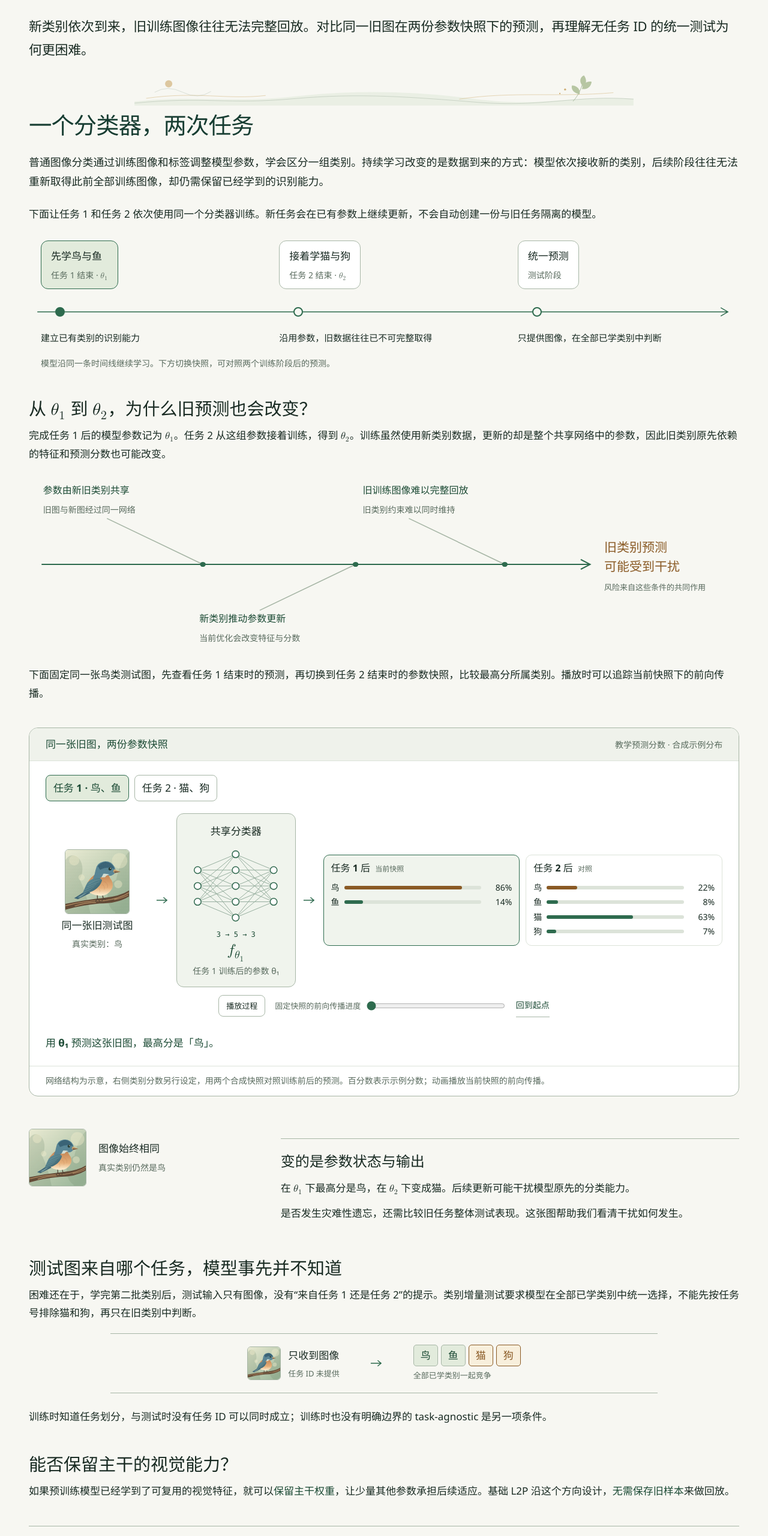
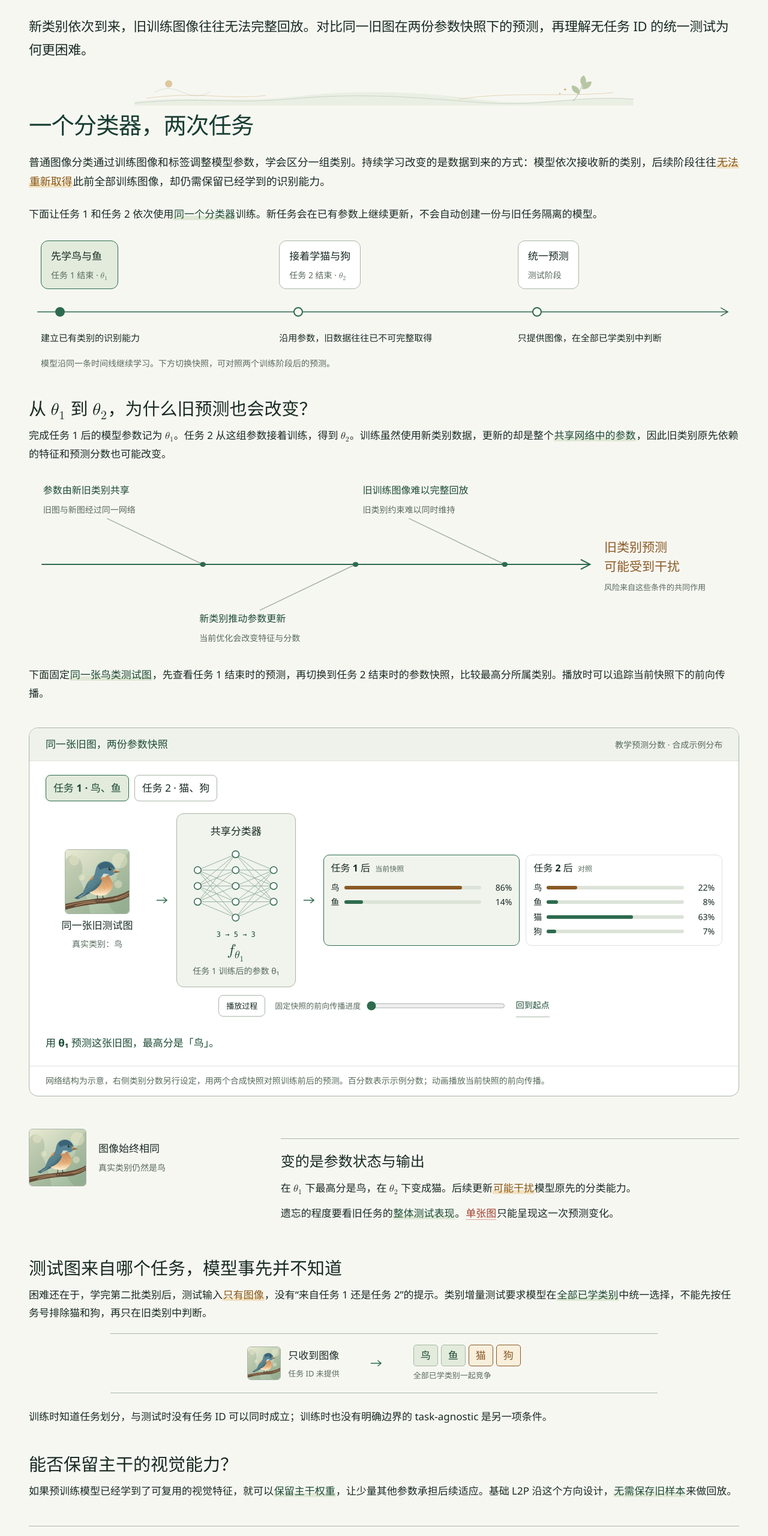
Before and after one commit to LIZZYGREAT/PaperSkillWork, a React (Vite) app in the folder papers/l2p/web/enhanced/: page / in a window 1280 px wide. Shown: the part 236-2797 px from the top of the page at 60% size. Built offline with nearby package versions, Linux system fonts and the light colour scheme.

Commit message:
style(l2p): emphasize concise teaching keywords with semantic color

```diff
--- a/papers/l2p/web/enhanced/src/modules/lessons.tsx
+++ b/papers/l2p/web/enhanced/src/modules/lessons.tsx
@@ -26,14 +26,14 @@ export function TaskStream() {
   const playback = useLessonPlayback(2300);
   return (
     <>
-      <p className="lesson-lead">普通图像分类通过训练图像和标签调整模型参数，学会区分一组类别。持续学习改变的是数据到来的方式：模型依次接收新的类别，后续阶段往往无法重新取得此前全部训练图像，却仍需保留已经学到的识别能力。</p>
-      <p className="lesson-prose">下面让任务 1 和任务 2 依次使用同一个分类器训练。新任务会在已有参数上继续更新，不会自动创建一份与旧任务隔离的模型。</p>
+      <p className="lesson-lead">普通图像分类通过训练图像和标签调整模型参数，学会区分一组类别。持续学习改变的是数据到来的方式：模型依次接收新的类别，后续阶段往往<span className="lesson-key lesson-key--caution">无法重新取得</span>此前全部训练图像，却仍需保留已经学到的识别能力。</p>
+      <p className="lesson-prose">下面让任务 1 和任务 2 依次使用<span className="lesson-key">同一个分类器</span>训练。新任务会在已有参数上继续更新，不会自动创建一份与旧任务隔离的模型。</p>
       <TaskTimeline phase={phase} />
       <section className="explain-section">
         <h3>从 <LessonVar base="θ" index="1" /> 到 <LessonVar base="θ" index="2" />，为什么旧预测也会改变？</h3>
-        <p>完成任务 1 后的模型参数记为 <math><Sub base="θ" index={1} /></math>。任务 2 从这组参数接着训练，得到 <math><Sub base="θ" index={2} /></math>。训练虽然使用新类别数据，更新的却是整个共享网络中的参数，因此旧类别原先依赖的特征和预测分数也可能改变。</p>
+        <p>完成任务 1 后的模型参数记为 <math><Sub base="θ" index={1} /></math>。任务 2 从这组参数接着训练，得到 <math><Sub base="θ" index={2} /></math>。训练虽然使用新类别数据，更新的却是整个<span className="lesson-key">共享网络中的参数</span>，因此旧类别原先依赖的特征和预测分数也可能改变。</p>
         <InterferenceFishbone />
-        <p>下面固定同一张鸟类测试图，先查看任务 1 结束时的预测，再切换到任务 2 结束时的参数快照，比较最高分所属类别。播放时可以追踪当前快照下的前向传播。</p>
+        <p>下面固定<span className="lesson-key">同一张鸟类测试图</span>，先查看任务 1 结束时的预测，再切换到任务 2 结束时的参数快照，比较最高分所属类别。播放时可以追踪当前快照下的前向传播。</p>
       </section>
       <figure className="lesson-figure">
         <div className="figure-top"><strong>同一张旧图，两份参数快照</strong><span>教学预测分数 · 合成示例分布</span></div>
@@ -67,7 +67,7 @@ export function TaskStream() {
       <OldImageReading />
       <section className="explain-section">
         <h3>测试图来自哪个任务，模型事先并不知道</h3>
-        <p>困难还在于，学完第二批类别后，测试输入只有图像，没有“来自任务 1 还是任务 2”的提示。类别增量测试要求模型在全部已学类别中统一选择，不能先按任务号排除猫和狗，再只在旧类别中判断。</p>
+        <p>困难还在于，学完第二批类别后，测试输入<span className="lesson-key lesson-key--caution">只有图像</span>，没有“来自任务 1 还是任务 2”的提示。类别增量测试要求模型在<span className="lesson-key">全部已学类别</span>中统一选择，不能先按任务号排除猫和狗，再只在旧类别中判断。</p>
         <div className="test-routing" role="group" aria-label="一张测试图进入统一的已学类别空间">
           <div className="route-input"><Specimen /><div><b>只收到图像</b><small>任务 ID 未提供</small></div></div><Arrow />
           <div className="route-classes"><div className="class-tags"><span>鸟</span><span>鱼</span><span>猫</span><span>狗</span></div><small>全部已学类别一起竞争</small></div>
@@ -76,7 +76,7 @@ export function TaskStream() {
       </section>
       <section className="explain-section">
         <h3>能否保留主干的视觉能力？</h3>
-        <p>如果预训练模型已经学到了可复用的视觉特征，就可以<span className="reading-emphasis">保留主干权重</span>，让少量其他参数承担后续适应。基础 L2P 沿这个方向设计，<span className="reading-emphasis">无需保存旧样本</span>来做回放。</p>
+        <p>如果预训练模型已经学到了可复用的视觉特征，就可以<span className="lesson-key">保留主干权重</span>，让少量其他参数承担后续适应。基础 L2P 沿这个方向设计，<span className="lesson-key">无需保存旧样本</span>来做回放。</p>
       </section>
       <BackboneHandoff />
     </>
@@ -94,8 +94,8 @@ export function ViTPath() {
       <ViTOverview index={patch} select={setPatch} />
       <section className="explain-section">
         <h3>二维图像怎样变成一串向量？</h3>
-        <p>Transformer 处理按位置排列的向量序列，图像最初却是由高度、宽度和颜色通道组成的像素数组。ViT 先把图像切成等大的图像块（Patch），将每块像素展平，再通过共享的线性投影变成一个 Patch Token，让局部区域进入模型的特征空间。</p>
-        <p>以这里的 ViT-B/16、224×224 输入为例，每块边长为 16，每边得到 14 块，共 14×14=196 块。点击网格或拖动滑块选一块，沿着它的行列位置追踪到对应 Token，再播放通道读取、展平和投影过程。展平只重排像素，投影则把像素值映射为特征坐标。</p>
+        <p>Transformer 处理按位置排列的<span className="lesson-key">向量序列</span>，图像最初却是由高度、宽度和颜色通道组成的像素数组。ViT 先把图像切成等大的图像块（Patch），将每块像素展平，再通过共享的线性投影变成一个 Patch Token，让局部区域进入模型的特征空间。</p>
+        <p>以这里的 ViT-B/16、224×224 输入为例，每块边长为 16，每边得到 14 块，共 14×14=196 块。点击网格或拖动滑块选一块，沿着它的行列位置追踪到对应 Token，再播放通道读取、展平和投影过程。展平<span className="lesson-key lesson-key--caution">只重排像素</span>，投影则把像素值映射为<span className="lesson-key">特征坐标</span>。</p>
         <figure className="lesson-figure patch-lab">
           <div className="figure-top"><strong>追踪原图中的一块 Patch</strong><span>点击架构图中的网格或拖动滑块</span></div>
           <div className="figure-body">
@@ -112,7 +112,7 @@ export function ViTPath() {
       </section>
       <section className="explain-section">
         <h3>序列里为什么有 197 个位置？</h3>
-        <p>投影得到的向量承载局部内容，但相似内容出现在不同位置时，对整图的意义可能不同。ViT 为各位置加入对应的位置向量，使模型能利用空间位置信息。</p>
+        <p>投影得到的向量承载局部内容，但相似内容出现在不同位置时，对整图的意义可能不同。ViT 为各位置加入对应的<span className="lesson-key">位置向量</span>，使模型能利用空间位置信息。</p>
         <p>普通 ViT 还在 196 个 Patch Token 前面加入一个用于整图表示的 <strong>[CLS]</strong> Token。它独占序列中的第 0 位，没有对应的图像块。因此共有 196+1=197 个位置。下面按列看内容与位置向量如何相加，形成输入序列 <LessonVar base="X" index="e" />。</p>
         <div className="sequence-explainer" role="group" aria-label="内容向量与位置向量按列相加">
           <div><b>内容向量</b><span className="token special">[CLS]</span><span className="token">Patch 1</span><span className="token">Patch 2</span><span>…</span><span className="token">Patch 196</span></div>
@@ -120,7 +120,7 @@ export function ViTPath() {
           <div><b>= 输入 <math><Sub base="X" index="e" /></math></b><span>第 0 位</span><span>第 1 位</span><span>第 2 位</span><span>…</span><span>第 196 位</span></div>
         </div>
         <div className="shape-equation"><math display="block"><msub><mi>X</mi><mi>e</mi></msub><mo>=</mo><msub><mi>f</mi><mi>e</mi></msub><mo>(</mo><mi>x</mi><mo>)</mo><mo>∈</mo><msup><mi>ℝ</mi><mrow><mn>197</mn><mo>×</mo><mn>768</mn></mrow></msup></math></div>
-        <p><span className="reading-emphasis">197 是序列长度</span>，<span className="reading-emphasis">768 是每个位置的向量维数</span>。这个形状描述当前演示的配置，序列将整体交给 Encoder 处理。</p>
+        <p><span className="lesson-key">197</span> 是序列长度，<span className="lesson-key lesson-key--type">768</span> 是每个位置的向量维数。这个形状描述当前演示的配置，序列将整体交给 Encoder 处理。</p>
       </section>
       <EncoderReading />
       <div className="context-bridge" role="group" aria-label="从局部内容到上下文表示，下一页解释中间计算">
@@ -170,7 +170,7 @@ export function EncoderAttention() {
   return (
     <>
       <p className="lesson-lead">P2 中，每层 Encoder 都会更新整条 Token 序列。打开其中一个 Block，就能看到一个位置怎样读取其他位置，以及读到的信息怎样成为下一层的输入。</p>
-      <p className="lesson-prose">图中采用典型的 Pre-LN 结构：输入先经层归一化（LayerNorm），进入多头自注意力（MSA），再加回原输入；随后经过第二次归一化和前馈网络（FFN/MLP），再做一次残差相加。先把这条路径作为地图，接下来放大负责跨位置读取的 Attention。</p>
+      <p className="lesson-prose">图中采用典型的 Pre-LN 结构：输入先经层归一化（LayerNorm），进入多头自注意力（MSA），再加回原输入；随后经过第二次归一化和前馈网络（FFN/MLP），再做一次残差相加。先把这条路径作为地图，接下来放大负责<span className="lesson-key">跨位置读取</span>的 Attention。</p>
       <figure className="lesson-figure">
         <div className="figure-top"><strong>Transformer Encoder Block</strong><span>典型 Pre-LN 结构</span></div>
         <div className="figure-body">
@@ -186,9 +186,9 @@ export function EncoderAttention() {
 
       <h3 className="detail-title">一个位置如何读取整串 Token？</h3>
       <p className="lesson-prose">假设正在更新 [CLS]：它需要决定从每个来源位置读取多少信息。Attention 为每个 Token 生成三种向量，Query（Q）参与目标匹配，Key（K）提供来源的匹配表示，Value（V）提供实际汇聚的内容。来源也包含目标自身。</p>
-      <p className="lesson-prose">这三种向量都从归一化后的输入 X 计算出来。同一个 Head 的三组投影矩阵在所有位置共享。这里的 Key 属于 Transformer 内部 Attention；P5 的池检索 Key 将承担另一种用途。</p>
+      <p className="lesson-prose">这三种向量都从归一化后的输入 X 计算出来。同一个 Head 的三组投影矩阵在<span className="lesson-key">所有位置共享</span>。这里的 Key 属于 Transformer 内部 Attention；P5 的池检索 Key 将承担另一种用途。</p>
       <QKVBranch />
-      <p className="lesson-prose">选定目标 i 后，用它的 <LessonVar base="q" index="i" /> 与各来源 <LessonVar base="k" index="j" /> 点积，并除以 Key 维度 <LessonVar base="d" index="k" /> 的平方根，得到匹配分数 <LessonVar base="s" index="ij" />。Softmax 将这一行分数归一化为总和为 1 的权重 <LessonVar base="a" index="ij" />，再把各来源 <LessonVar base="v" index="j" /> 按权重相加，形成目标的 Head 输出 <LessonVar base="o" index="i" />。</p>
+      <p className="lesson-prose">选定目标 i 后，用它的 <LessonVar base="q" index="i" /> 与各来源 <LessonVar base="k" index="j" /> 点积，并除以 Key 维度 <LessonVar base="d" index="k" /> 的平方根，得到匹配分数 <LessonVar base="s" index="ij" />。Softmax 将这一行分数归一化为<span className="lesson-key">总和为 1</span> 的权重 <LessonVar base="a" index="ij" />，再把各来源 <LessonVar base="v" index="j" /> 按权重相加，形成目标的 Head 输出 <LessonVar base="o" index="i" />。</p>
       <div className="attention-rule" role="group" aria-label="一个目标位置从匹配到汇聚的计算">
         <div><span>匹配来源</span><math><Sub base="s" index="ij" /><mo>=</mo><mfrac><mrow><Sub base="q" index="i" /><mo>·</mo><Sub base="k" index="j" /></mrow><msqrt><Sub base="d" index="k" /></msqrt></mfrac></math></div>
         <Arrow />
@@ -228,7 +228,7 @@ export function EncoderAttention() {
         </div>
         <figcaption>二维教学示例：W_Q、W_K 保留坐标，W_V 交换两维。虚线表示匹配，实线表示 Value 汇聚，线宽对应权重。表中数值已四舍五入。</figcaption>
       </figure>
-      <p className="lesson-prose">输出由整行 Value 的加权和组成，所以一个位置的表示能够包含其他位置的信息。真实 ViT 对完整序列的每个目标都执行这类计算；这里用少量二维向量展开其中一个 Head，便于对照分数、权重与结果。</p>
+      <p className="lesson-prose">输出由整行 Value 的<span className="lesson-key">加权和</span>组成，所以一个位置的表示能够包含其他位置的信息。真实 ViT 对完整序列的每个目标都执行这类计算；这里用少量二维向量展开其中一个 Head，便于对照分数、权重与结果。</p>
       <section className="explain-section">
         <h3>各个 Head 怎样汇回一条序列？</h3>
         <p>多个 Head 并行读取相同的输入序列，各自使用一组投影参数，形成不同的汇聚结果。对同一目标位置，各 Head 的输出沿特征维度拼接，再由输出投影映射回模型宽度 D，得到 MSA 在这个位置的输出。</p>
@@ -243,7 +243,7 @@ export function EncoderAttention() {
       <section className="explain-section">
         <h3>同一组权重遇到不同输入，会怎样？</h3>
         <p>冻结网络会固定投影矩阵和 FFN 等参数，当前输入仍会参与 Q/K/V 和后续输出的计算。下面保留三个基础 Token 与相同投影权重，在第二条序列加入一个额外 Token，比较同一目标的 Head 输出。</p>
-        <p>打开开关后，原有 Query 与 Key 的匹配分数保持不变，新来源却加入了 Softmax 的分母，原有来源的权重随之重新分配。新的 Value 也进入加权和，目标输出因此发生变化。整个对照只有前向计算，网络权重始终固定。</p>
+        <p>打开开关后，原有 Query 与 Key 的匹配分数<span className="lesson-key">保持不变</span>，新来源却加入了 Softmax 的<span className="lesson-key lesson-key--caution">分母</span>，原有来源的权重随之重新分配。新的 Value 也进入加权和，目标输出因此发生变化。整个对照只有前向计算，网络权重<span className="lesson-key">始终固定</span>。</p>
         <figure className="lesson-figure">
           <div className="figure-top"><strong>冻结权重，改变输入序列</strong><span>对照目标 {baseTokens[target].name}</span></div>
           <div className="figure-body">
--- a/papers/l2p/web/enhanced/src/modules/reading-visuals.tsx
+++ b/papers/l2p/web/enhanced/src/modules/reading-visuals.tsx
@@ -31,7 +31,7 @@ export function InterferenceFishbone() {
 export function OldImageReading() {
   return <div className="old-image-reading">
     <div className="fixed-image-object"><Specimen /><div><strong>图像始终相同</strong><span>真实类别仍然是鸟</span></div></div>
-    <div className="prediction-reading"><h3>变的是参数状态与输出</h3><p>在 <math><Sub base="θ" index={1} /></math> 下最高分是鸟，在 <math><Sub base="θ" index={2} /></math> 下变成猫。后续更新可能干扰模型原先的分类能力。</p><p>是否发生灾难性遗忘，还需比较旧任务整体测试表现。这张图帮助我们看清干扰如何发生。</p></div>
+    <div className="prediction-reading"><h3>变的是参数状态与输出</h3><p>在 <math><Sub base="θ" index={1} /></math> 下最高分是鸟，在 <math><Sub base="θ" index={2} /></math> 下变成猫。后续更新<span className="lesson-key lesson-key--caution">可能干扰</span>模型原先的分类能力。</p><p>遗忘的程度要看旧任务的<span className="lesson-key">整体测试表现</span>。<span className="lesson-key lesson-key--limit">单张图</span>只能呈现这一次预测变化。</p></div>
   </div>;
 }
 
@@ -70,14 +70,14 @@ export function PixelFeatureCompare() {
 export function EncoderReading() {
   return <section className="encoder-reading" aria-label="序列逐层传递与整图分类读出">
     <div className="encoder-reading__row">
-      <div><h3>位置保留，表示逐层更新</h3><p>回到总览中的 Encoder 堆叠：每个 Block 接收前一层的整条序列，保留位置顺序与向量宽度，更新各位置内部的特征。后一层接着处理这些输出，各位置逐渐携带其他区域的信息。</p></div>
+      <div><h3>位置保留，表示逐层更新</h3><p>回到总览中的 Encoder 堆叠：每个 Block 接收前一层的整条序列，保留<span className="lesson-key">位置顺序</span>与向量宽度，更新各位置内部的<span className="lesson-key">特征</span>。后一层接着处理这些输出，各位置逐渐携带其他区域的信息。</p></div>
       <div className="layer-relay" aria-label="同一位置的表示经过连续三层 Encoder 更新">
         {["Block 1", "Block 2", "Block 3"].map(label=><div key={label}><b>{label}</b><div><span className="token special">CLS</span><VectorGlyph kind="token" /><VectorGlyph /></div><small>整条序列传给下一层</small></div>)}
       </div>
     </div>
     <div className="encoder-reading__row encoder-reading__row--reverse">
       <div className="cls-readout-object"><span>末层输出序列</span><div><span className="token special">[CLS]</span><span className="token">Patch 1</span><span className="token">…</span></div><span className="cls-readout-line" /><strong>[CLS] 特征 → 分类头</strong><small>普通 ViT 的基础读出</small></div>
-      <div><h3>从序列中读出整图特征</h3><p>普通 ViT 分类通常读取末层 [CLS] 表示，再交给分类头。后面的 L2P 会用无 Prompt 的 [CLS] 特征做检索，并从带 Prompt 序列的另一组输出位置读取分类特征；P5–P6 将沿实际路径展开。</p></div>
+      <div><h3>从序列中读出整图特征</h3><p>普通 ViT 分类通常读取<span className="lesson-key">末层 [CLS]</span> 表示，再交给分类头。后面的 L2P 会用无 Prompt 的 [CLS] 特征做检索，并从带 Prompt 序列的另一组输出位置读取分类特征；P5–P6 将沿实际路径展开。</p></div>
     </div>
   </section>;
 }
@@ -97,8 +97,8 @@ export function QKVBranch() {
 export function ResidualReading() {
   return <section className="residual-reading" aria-label="Attention 结果经两条残差路径交给下一层">
     <h3>把多头结果接回 Block</h3>
-    <div className="residual-reading__row"><div><h4>先加回原输入</h4><p>第一条残差将 Z 与 MSA 输出逐位置相加，得到 U，保留原表示并加入本次读取的信息。</p></div><div className="residual-equation"><span>第一处交接</span><math><mi>U</mi><mo>=</mo><mi>Z</mi><mo>+</mo><mtext>多头注意力输出</mtext></math><small>原表示 + 跨位置汇聚结果</small></div></div>
-    <div className="residual-reading__row residual-reading__row--reverse"><div className="residual-equation"><span>第二处交接</span><math><msup><mi>Z</mi><mo>′</mo></msup><mo>=</mo><mi>U</mi><mo>+</mo><mtext>FFN 输出</mtext></math><small>整条输出序列交给下一层</small></div><div><h4>再加工每个位置的内部特征</h4><p>U 经 LayerNorm 归一化后进入 FFN，逐位置做非线性变换；第二条残差再将结果与 U 相加，得到 Z′。跨位置读取由 Attention 完成，FFN 继续加工读入的特征。</p></div></div>
+    <div className="residual-reading__row"><div><h4>先加回原输入</h4><p>第一条残差将 Z 与 MSA 输出<span className="lesson-key">逐位置相加</span>，得到 U，保留原表示并加入本次读取的信息。</p></div><div className="residual-equation"><span>第一处交接</span><math><mi>U</mi><mo>=</mo><mi>Z</mi><mo>+</mo><mtext>多头注意力输出</mtext></math><small>原表示 + 跨位置汇聚结果</small></div></div>
+    <div className="residual-reading__row residual-reading__row--reverse"><div className="residual-equation"><span>第二处交接</span><math><msup><mi>Z</mi><mo>′</mo></msup><mo>=</mo><mi>U</mi><mo>+</mo><mtext>FFN 输出</mtext></math><small>整条输出序列交给下一层</small></div><div><h4>再加工每个位置的内部特征</h4><p>U 经 LayerNorm 归一化后进入 FFN，逐位置做非线性变换；第二条残差再将结果与 U 相加，得到 Z′。跨位置读取由 Attention 完成，FFN 继续加工读入的<span className="lesson-key">特征</span>。</p></div></div>
   </section>;
 }
 
--- a/papers/l2p/web/enhanced/src/styles/paper.css
+++ b/papers/l2p/web/enhanced/src/styles/paper.css
@@ -496,3 +496,9 @@
   font-size: var(--lesson-body-size);
   line-height: var(--lesson-body-leading);
 }
+
+/* Sparse, semantic emphasis: short key phrases retain the surrounding sentence rhythm. */
+.lesson-copy .lesson-key { color: var(--rk-accent-strong); font-weight: 700; background: linear-gradient(transparent 64%, #dfe8d5 64%, #dfe8d5 94%, transparent 94%); padding-inline: .05em; box-decoration-break: clone; -webkit-box-decoration-break: clone; }
+.lesson-copy .lesson-key--caution { color: #895713; background-image: linear-gradient(transparent 64%, #f1e2c5 64%, #f1e2c5 94%, transparent 94%); }
+.lesson-copy .lesson-key--limit { color: #a1402e; background: none; text-decoration: underline; text-decoration-color: #d6a99a; text-underline-offset: .23em; text-decoration-thickness: 1px; }
+.lesson-copy .lesson-key--type { background: none; color: #315d73; font-weight: 750; font-variant-numeric: lining-nums; }
```
Also changed, not shown: 1 other file (tests, documents, lock files or other folders).
